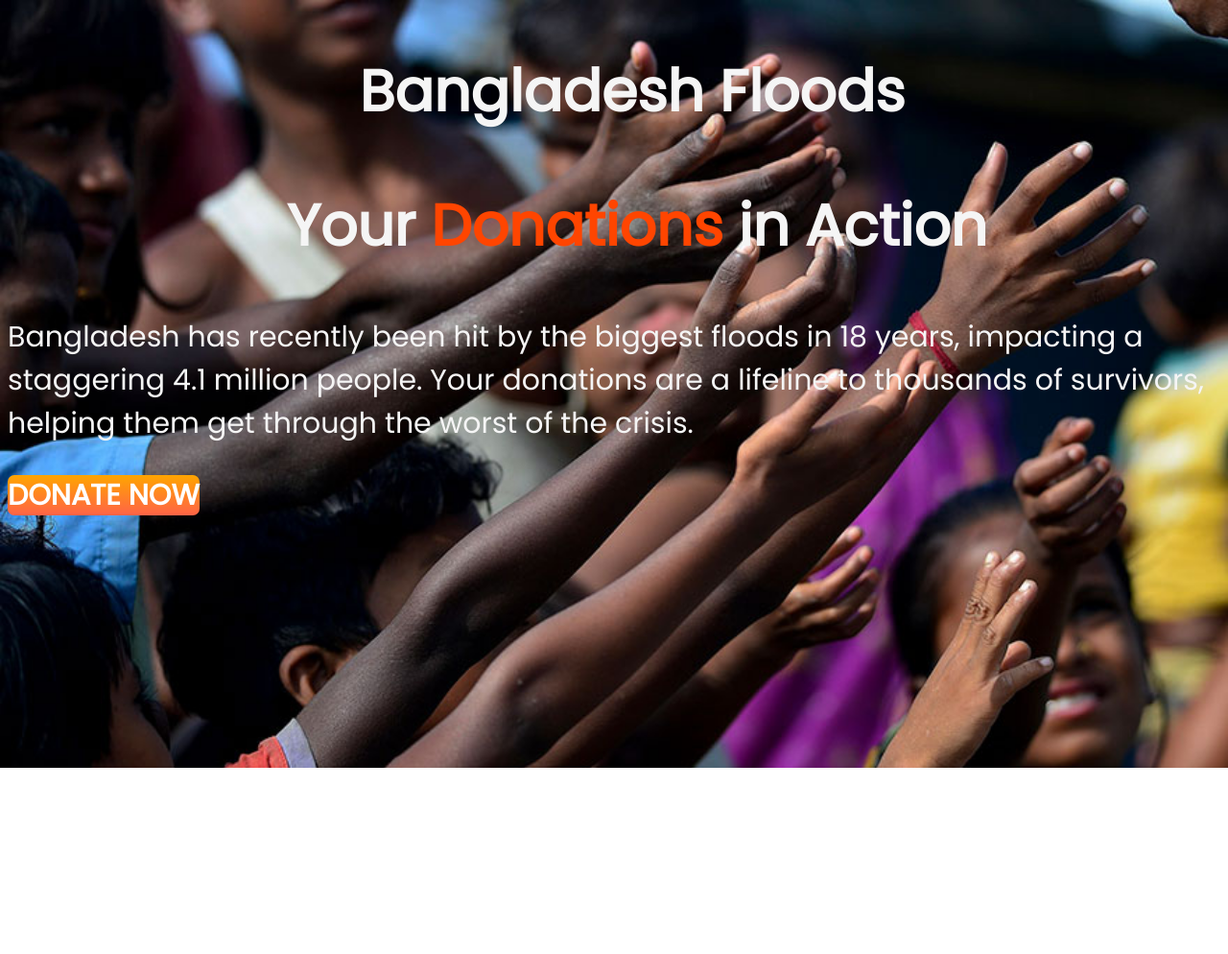
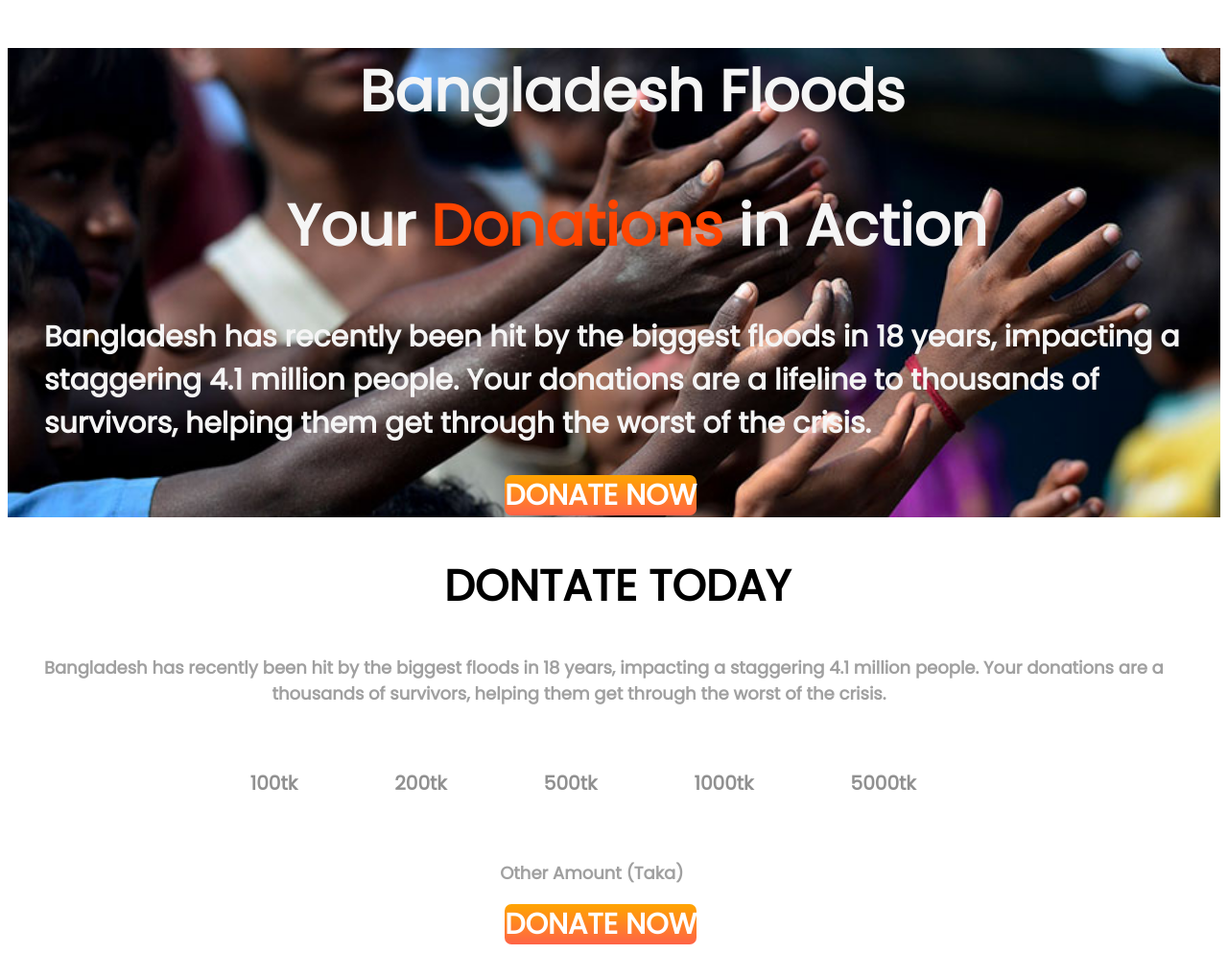
Before and after one commit to PritamDhar224/donation-website, a plain HTML site: page index.html in a window 1280 px wide. Shown: the whole page at 96% size. Before the commit the page ends 800 px from the top, so only its background shows below. Drawn offline with Linux system fonts and the light colour scheme.

Commit message:
2nd section done

```diff
--- a/index.html
+++ b/index.html
@@ -13,16 +13,50 @@
 </head>
 
 <body>
-    <section class="main-banner">
+    <section class="background-area">
         <div>
             <h1 class="center">Bangladesh Floods</h1>
             <h1 class="bit-left">Your <span class="orange-color">Donations</span> in Action</h1>
-            <p>Bangladesh has recently been hit by the biggest floods in 18 years, impacting a staggering 4.1 million
+            <p class="slight-left">Bangladesh has recently been hit by the biggest floods in 18 years, impacting a
+                staggering 4.1 million
                 people. Your donations are a lifeline to thousands of survivors, helping them get through the worst of
                 the crisis.
             </p>
-            <a class="link-button" target="blank" href="https://www.linkedin.com/in/pritam-dhar-120ba587">DONATE NOW</a>
         </div>
+        <div>
+            <a class="link-button" target="blank" href="https://www.linkedin.com/in/pritam-dhar-120ba587"><span
+                    class="this-area">DONATE NOW</span></a>
+        </div>
+    </section>
+
+    <section class="payment-process">
+        <div>
+            <h1 class="mid-center">DONTATE TODAY</h1>
+            <p class="small-size">
+                Bangladesh has recently been hit by the biggest floods in 18 years, impacting a
+                staggering 4.1 million
+                people. Your donations are a <span class="text-placing">thousands of survivors, helping them get through
+                    the worst of
+                    the crisis.
+                </span>
+            </p>
+        </div>
+        <div class="deco-ration">
+            <h6>100tk</h6>
+            <h6>200tk</h6>
+            <h6>500tk</h6>
+            <h6>1000tk</h6>
+            <h6>5000tk</h6>
+        </div>
+        <div>
+            <p class="small-size"><span class="place-adjust">Other Amount (Taka)</span></p>
+            <a class="link-button" target="blank" href="https://www.linkedin.com/in/pritam-dhar-120ba587"><span
+                    class="this-area">DONATE NOW</span></a>
+
+        </div>
+
+
+
     </section>
 
 </body>
--- a/style.css
+++ b/style.css
@@ -1,11 +1,8 @@
 body {
     font-family: 'Poppins', sans-serif;
     font-size: 30px;
-    color: whitesmoke;
-    background-image: url(images/donation13.jpg);
-    background-repeat: no-repeat;
-    background-size: cover;
-
+    font-weight: 900;
+    color: black;
 }
 
 .center {
@@ -20,15 +17,60 @@ body {
     font-size: 60px;
 }
 
+.slight-left {
+
+    padding-left: 3%;
+    padding-right: 3%;
+}
+
 .orange-color {
     color: orangered;
 }
 
 .link-button {
     text-decoration: none;
-    background-image: linear-gradient(orange, tomato);
     color: white;
     font-weight: 700;
-    padding: 15px, 40px;
+    padding-left: 41%;
+
+}
+
+.this-area {
+    background-image: linear-gradient(orange, tomato);
     border-radius: 7px;
 }
+
+.background-area {
+    background-image: url(images/donation13.jpg);
+    background-repeat: no-repeat;
+    background-size: cover;
+    font-family: 'Poppins', sans-serif;
+    font-size: 30px;
+    color: whitesmoke;
+}
+
+.mid-center {
+    padding-left: 36%;
+}
+
+.small-size {
+    font-size: large;
+    padding-left: 3%;
+    padding-right: 3%;
+    color: rgba(0, 0, 0, 0.372);
+}
+
+.text-placing {
+    padding-left: 20%;
+}
+
+.deco-ration {
+    display: flex;
+    gap: 10%;
+    padding-left: 20%;
+    color: rgba(0, 0, 0, 0.436);
+}
+
+.place-adjust {
+    padding-left: 40%;
+}
```
